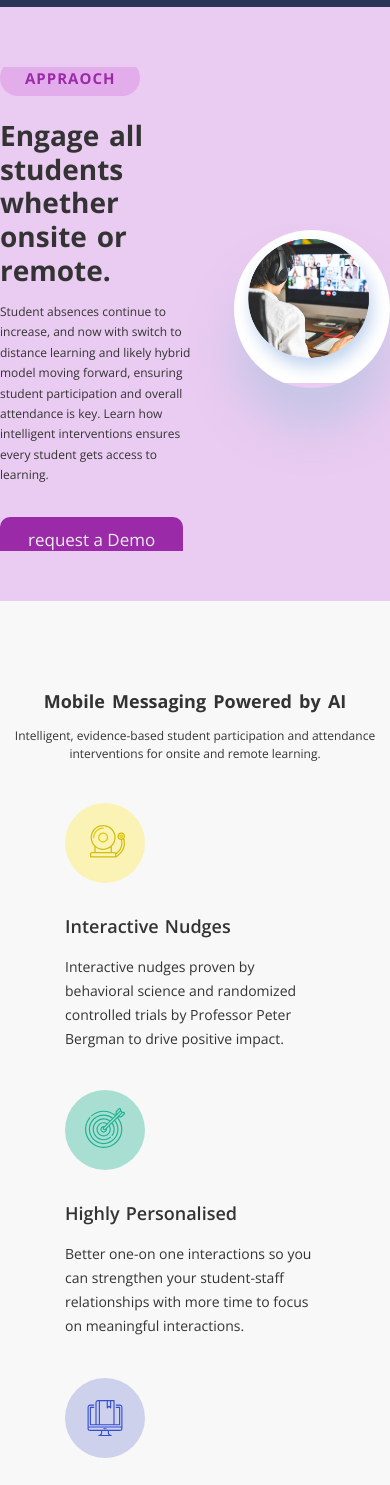
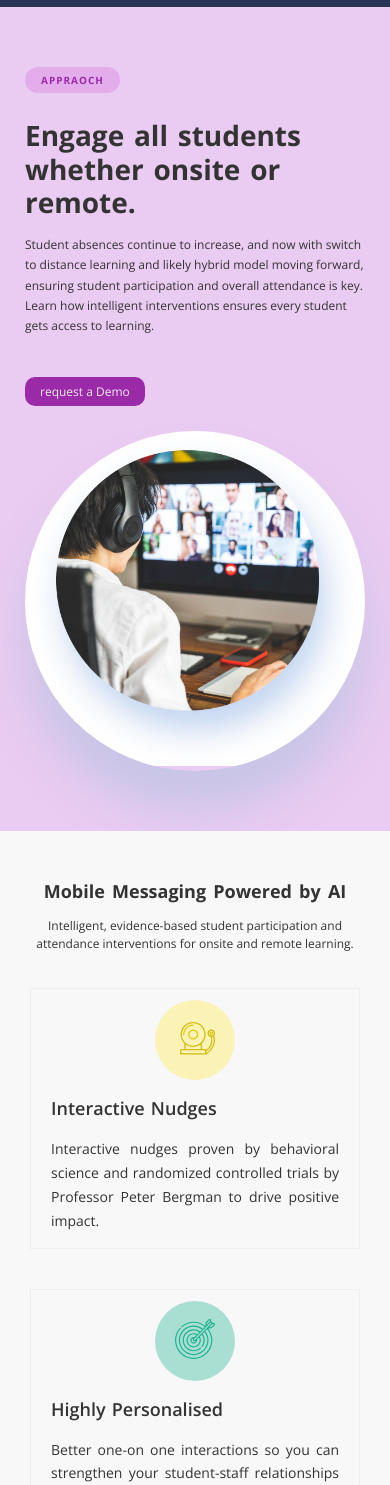
Before and after one commit to vkgola9/Egale-edu-M-query-1, a plain HTML site: page solution-approach.html in a window 390 px wide. Shown: the part 68-1553 px from the top of the page. Drawn offline with nearby package versions, Linux system fonts and the light colour scheme; animation ran at ten frames a second.

Commit message:
Add files via upload

```diff
--- a/assets/css/responsive.css
+++ b/assets/css/responsive.css
@@ -201,6 +201,11 @@
         font-size: 17px;
     }
 
+    /* solution */
+    /* solution */
+    .for-message-left div {
+        width: 370px;
+    }
 }
 
 /* /* --------------------------------------------------------------------------------max-width:767-------------------------------------------- */
@@ -318,6 +323,10 @@
 
     header .mobile-menu ul li {
         display: block;
+    }
+
+    header .mobile-menu ul li:hover {
+        background-color: rgb(240, 239, 239);
     }
 
     header .mobile-menu ul li a:link {
@@ -617,6 +626,42 @@
         font-size: 12px;
         padding: 7px 19px;
     }
+
+    /* solution */
+    /* solution */
+    .solution-left span:nth-child(1) {
+        font-size: 10px;
+        padding: 6px 16px;
+    }
+
+    .solution-left span:nth-child(4) a {
+        padding: 6px 15px;
+        font-size: 12px;
+    }
+
+    .for-message-left div {
+        border: 1px solid #eeeeee;
+        width: 100%;
+        margin: 20px 0;
+    }
+
+    .research-center div {
+        padding: 10px 35px 0px;
+    }
+
+    .research img {
+        max-width: 90px;
+        top: 34%;
+        right: 41%;
+    }
+
+    .action-left img {
+        display: none;
+    }
+
+    .action-right {
+        width: 100%;
+    }
 }
 
 /* /* --------------------------------------------------------------------------------max-width:576-------------------------------------------- */
@@ -841,6 +886,25 @@
         padding: 7px 15px;
         font-size: 12px;
     }
+
+    /* solution */
+    /* solution */
+    .for-solution {
+        padding: 60px 25px;
+        box-sizing: border-box;
+    }
+
+    .for-message,
+    .for-research,
+    .for-action {
+        padding: 50px 30px;
+        box-sizing: border-box;
+    }
+
+    .research,
+    .message {
+        padding: 0;
+    }
 }
 
 /* /* --------------------------------------------------------------------------------min-width:475-------------------------------------------- */
@@ -892,4 +956,45 @@
         padding: 2px;
         font-size: 12px;
     }
+
+    /* solution */
+    /* solution */
+    .solution {
+        display: inline;
+    }
+
+    .solution-left {
+        width: 100%;
+        margin-bottom: 30px;
+    }
+
+    .solution-right {
+        width: 100%;
+        margin: 0;
+    }
+
+    .for-message-left div {
+        padding: 0px 20px;
+        text-align: justify;
+    }
+
+    .for-message-left img {
+        margin: 11px 0 10px 36%;
+    }
+
+    .research-center,
+    .action-right-one {
+        display: inline;
+    }
+
+    .research-center div,
+    .action-right-one-1 {
+        width: 100%;
+    }
+
+    .research img {
+        max-width: 60px;
+        top: 40%;
+        right: -20px;
+    }
 }
--- a/assets/css/style.css
+++ b/assets/css/style.css
@@ -94,9 +94,12 @@ h6 {
     padding: 15px 0;
 }
 
-a {
+a:link,
+a:visited {
+    color: #eeeeee;
     text-decoration: none;
 }
+
 
 ul li {
     list-style-type: none;
@@ -235,6 +238,8 @@ header.sticky {
 .nav-bar-right ul li {
     padding: 0 0px 0 28px;
 }
+
+
 
 .nav-bar-right ul li:nth-child(3) a:hover {
     color: #eeeeee;
@@ -1020,7 +1025,6 @@ input::placeholder {
     align-items: center;
     justify-content: space-between;
     box-sizing: border-box;
-    overflow: hidden;
 }
 
 .solution-left {
@@ -1207,7 +1211,7 @@ input::placeholder {
     justify-content: space-between;
     width: 47%;
     background-color: #eeeeee;
-    margin: 10px 0px 0 0px;
+    margin: 22px 0px 0 0px;
     border-radius: 20px;
     padding: 0 20px;
     box-sizing: border-box;
```
